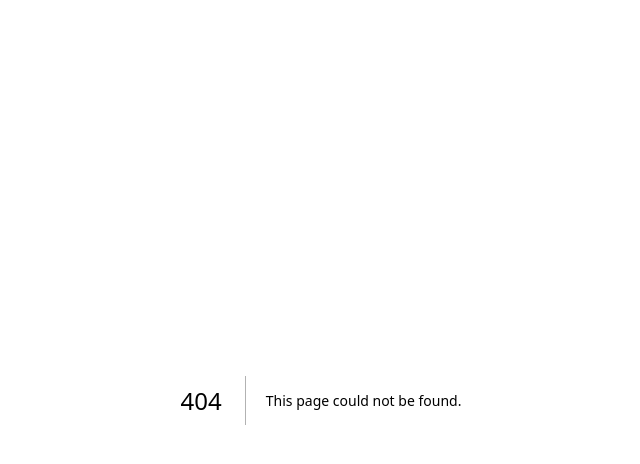
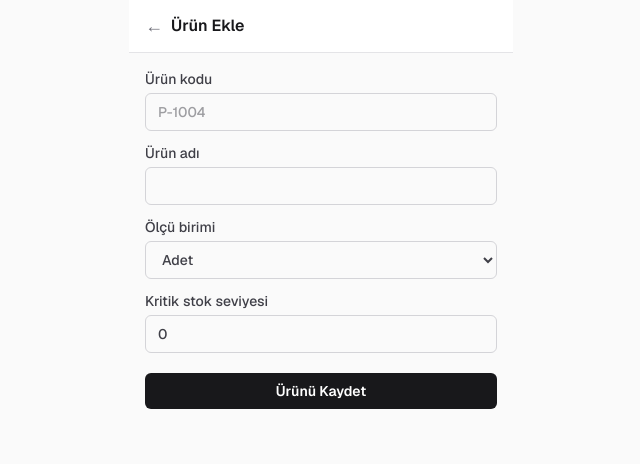
Before and after one commit to ekinkisioglu/ceng409-depo-stok-takip, a Next.js app: page /urun-ekle in a window 1280 px wide. Before the commit this address had no page. Shown: the top 464 px of the page, without its empty margins (319-959 px from the left). Built offline with nearby package versions, Linux system fonts and the light colour scheme.

Commit message:
Ürün Ekle ekranını ekle (Depo Sorumlusu'na özel)

```diff
--- /dev/null
+++ b/src/app/urun-ekle/page.tsx
@@ -0,0 +1,103 @@
+"use client";
+
+import { useRouter } from "next/navigation";
+import { useState } from "react";
+import { AppShell } from "@/components/app-shell";
+import { createClient } from "@/lib/supabase/client";
+
+export default function UrunEklePage() {
+  const router = useRouter();
+  const [hata, setHata] = useState<string | null>(null);
+  const [basari, setBasari] = useState<string | null>(null);
+  const [yukleniyor, setYukleniyor] = useState(false);
+
+  async function handleSubmit(e: React.FormEvent<HTMLFormElement>) {
+    e.preventDefault();
+    setHata(null);
+    setBasari(null);
+    setYukleniyor(true);
+
+    const form = new FormData(e.currentTarget);
+    const supabase = createClient();
+
+    const kod = String(form.get("kod") ?? "").trim();
+    const { error } = await supabase.rpc("ekle_urun", {
+      p_code: kod,
+      p_name: String(form.get("ad") ?? "").trim(),
+      p_unit: String(form.get("birim") ?? ""),
+      p_critical_level: Number(form.get("kritik_seviye") ?? 0),
+    });
+
+    setYukleniyor(false);
+
+    if (error) {
+      setHata(error.message);
+      return;
+    }
+
+    setBasari(`Ürün eklendi: ${kod}`);
+    e.currentTarget.reset();
+    router.refresh();
+  }
+
+  return (
+    <AppShell title="Ürün Ekle" backHref="/yonetim">
+      <form onSubmit={handleSubmit} className="flex flex-col gap-3">
+        <label className="flex flex-col gap-1 text-sm font-medium text-zinc-700">
+          Ürün kodu
+          <input
+            type="text"
+            name="kod"
+            placeholder="P-1004"
+            required
+            className="rounded-md border border-zinc-300 px-3 py-2 text-sm"
+          />
+        </label>
+        <label className="flex flex-col gap-1 text-sm font-medium text-zinc-700">
+          Ürün adı
+          <input
+            type="text"
+            name="ad"
+            required
+            className="rounded-md border border-zinc-300 px-3 py-2 text-sm"
+          />
+        </label>
+        <label className="flex flex-col gap-1 text-sm font-medium text-zinc-700">
+          Ölçü birimi
+          <select
+            name="birim"
+            required
+            className="rounded-md border border-zinc-300 px-3 py-2 text-sm"
+          >
+            <option value="adet">Adet</option>
+            <option value="koli">Koli</option>
+            <option value="kg">Kg</option>
+          </select>
+        </label>
+        <label className="flex flex-col gap-1 text-sm font-medium text-zinc-700">
+          Kritik stok seviyesi
+          <input
+            type="number"
+            name="kritik_seviye"
+            min={0}
+            step="any"
+            defaultValue={0}
+            required
+            className="rounded-md border border-zinc-300 px-3 py-2 text-sm"
+          />
+        </label>
+
+        {hata ? <p className="text-sm text-red-600">{hata}</p> : null}
+        {basari ? <p className="text-sm text-green-600">✅ {basari}</p> : null}
+
+        <button
+          type="submit"
+          disabled={yukleniyor}
+          className="mt-2 rounded-md bg-zinc-900 px-4 py-2 text-sm font-semibold text-white disabled:opacity-50"
+        >
+          {yukleniyor ? "Kaydediliyor..." : "Ürünü Kaydet"}
+        </button>
+      </form>
+    </AppShell>
+  );
+}
--- a/src/app/yonetim/page.tsx
+++ b/src/app/yonetim/page.tsx
@@ -1,3 +1,4 @@
+import Link from "next/link";
 import { AppShell } from "@/components/app-shell";
 import { DuzeltmeSatiri } from "@/components/duzeltme-satiri";
 import { createClient } from "@/lib/supabase/server";
@@ -55,6 +56,12 @@ export default async function YonetimPage() {
         <div className="rounded-md border border-zinc-200 bg-white px-4 py-3 text-sm">
           ⏳ Bekleyen Transferler — {bekleyenTransferSayisi ?? 0}
         </div>
+        <Link
+          href="/urun-ekle"
+          className="rounded-md border border-zinc-300 bg-zinc-100 px-4 py-3 text-center text-sm font-medium text-zinc-900"
+        >
+          + Yeni Ürün Ekle
+        </Link>
       </div>
 
       {kritikStoklar.length > 0 ? (
--- a/src/proxy.ts
+++ b/src/proxy.ts
@@ -5,7 +5,7 @@ import { NextResponse, type NextRequest } from "next/server";
 // giriş ekranına yönlendirilir. Yönetim Paneli yalnızca Depo Sorumlusu
 // rolüne açıktır (Adım 4 - Rol).
 const ACIK_ROTALAR = ["/", "/kayit-ol"];
-const SORUMLU_ROTALARI = ["/yonetim"];
+const SORUMLU_ROTALARI = ["/yonetim", "/urun-ekle"];
 
 export async function proxy(request: NextRequest) {
   let response = NextResponse.next({ request });
```
Also changed, not shown: 1 other file (tests, documents, lock files or other folders).
